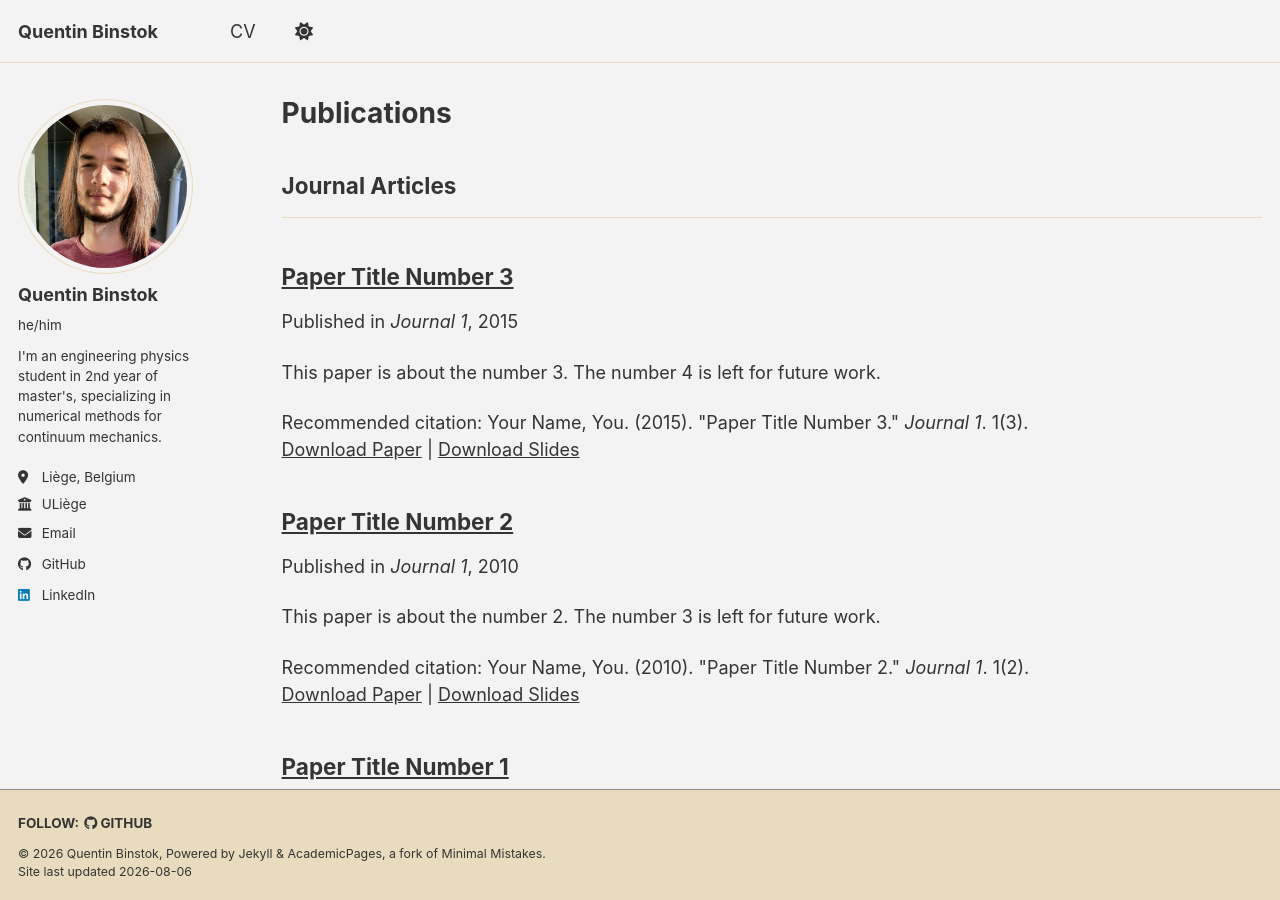
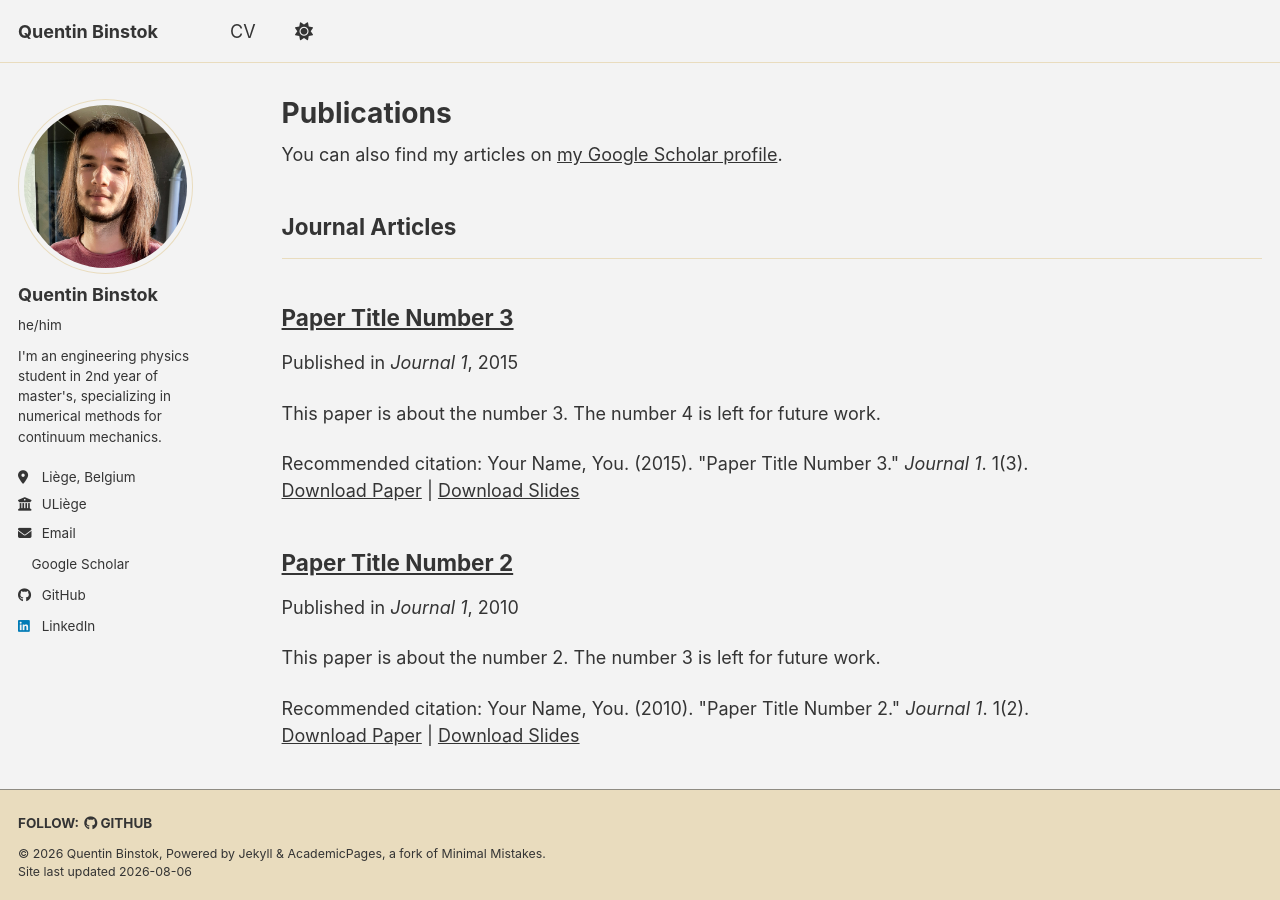
Before and after one commit to quentin-binstok/quentin-binstok.github.io, a Jekyll site: the page built from _pages/publications.html, in a window 1280 px wide and 900 px high. Built offline with Jekyll 4.4.1, drawn with Linux system fonts in a browser that asks for light colours; a style sheet for code colours, icons or effects is not loaded; part of the change alters nothing that is shown.

Commit message:
added google scholar

```diff
--- a/_config.yml
+++ b/_config.yml
@@ -35,7 +35,7 @@ author:
   # Academic websites
   academia         : # URL
   arxiv            : # URL - Update with the correct link to your profile
-  googlescholar    :
+  googlescholar    : "https://scholar.google.com/citations?user=VBZkVEkAAAAJ"
   inspire-hep      : # URL
   impactstory      : # URL
   orcid            :
```
